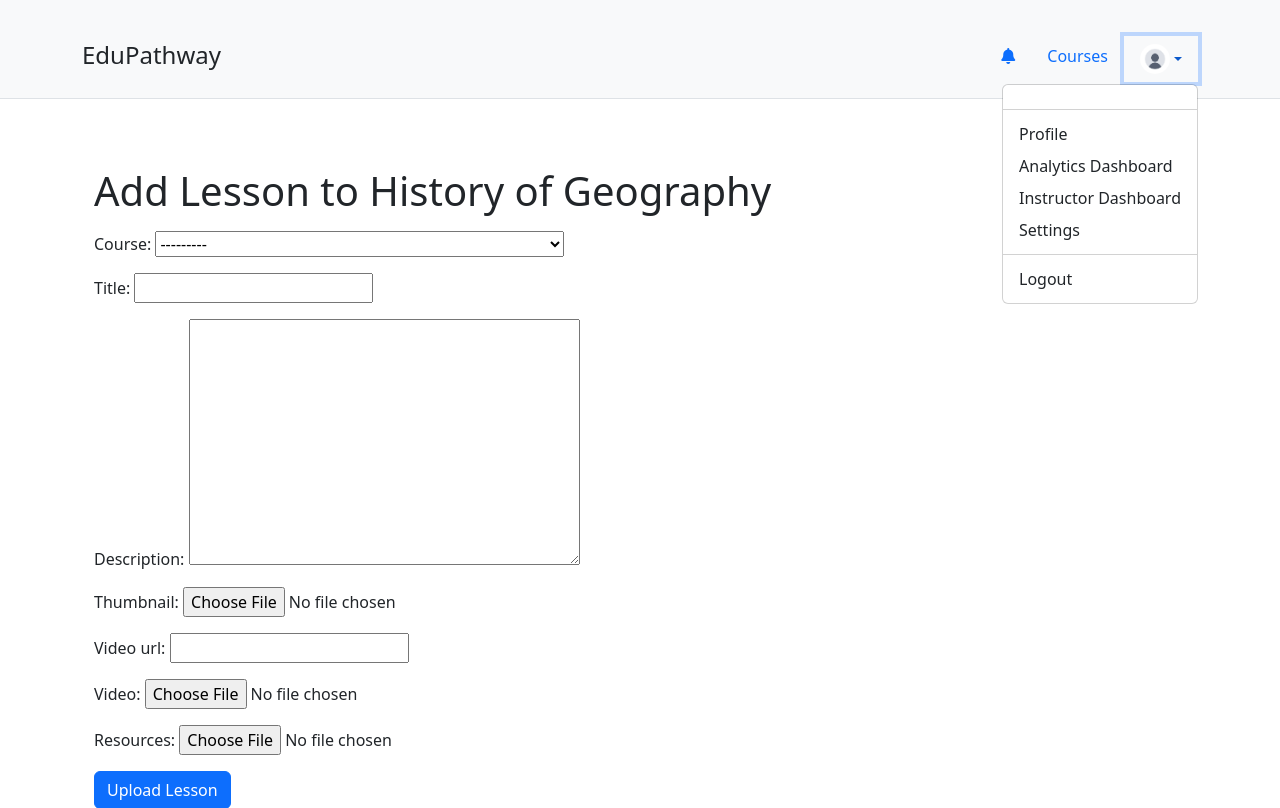
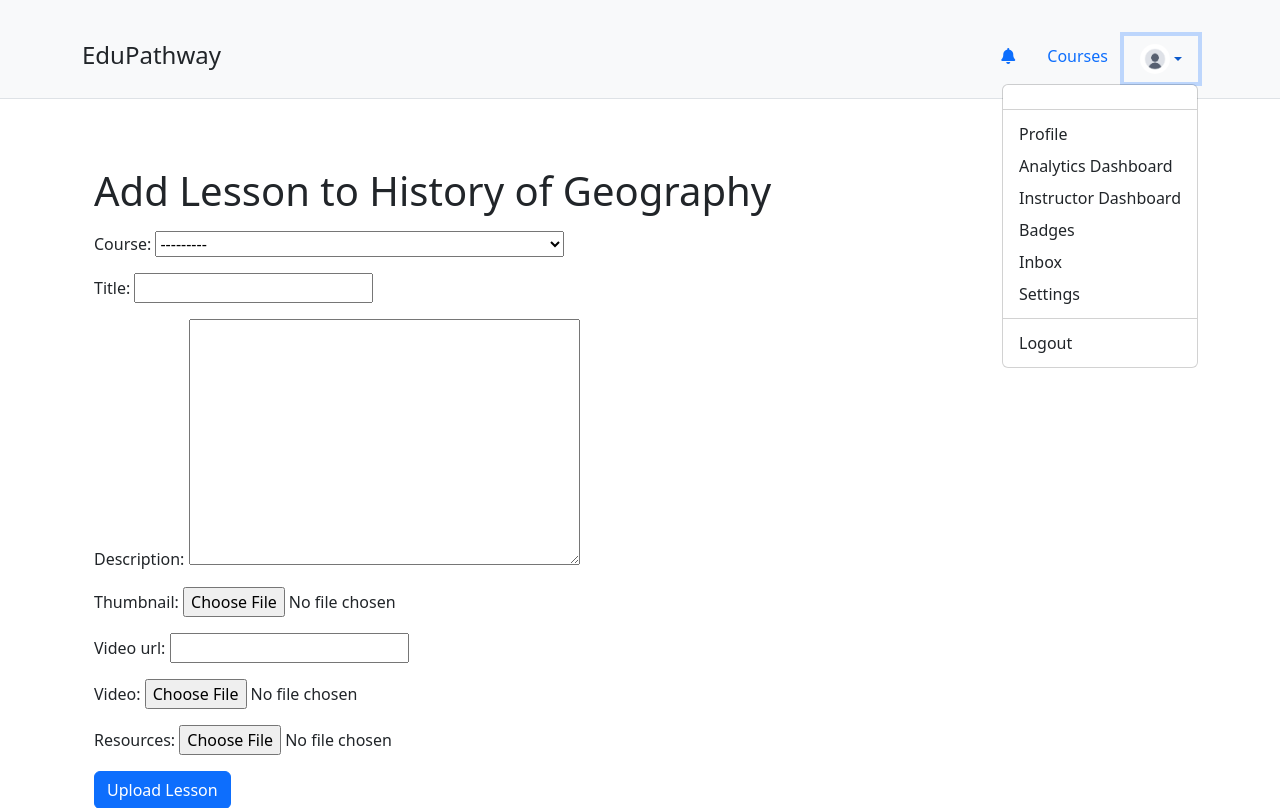
Before and after one commit to Code021-raelle/eduPathway, a Django app: page /course/8/add_lesson/ in a window 1280 px wide, after a click that opens the changed part. Shown: the top 808 px of the page. Run offline with Django 4.2, Linux system fonts and the light colour scheme; a user stored in the database is signed in; data comes from the database, SQL or seed files in the repository; some libraries are stand-ins or nearby versions.

Commit message:
added user badge link to dropdown

```diff
--- a/templates/base.html
+++ b/templates/base.html
@@ -58,6 +58,8 @@
                                 <li><a class="dropdown-item" href="{% url 'user_profile' request.user.username %}">Profile</a></li>
                                 <li><a class="dropdown-item" href="{% url 'analytics_dashboard' %}">Analytics Dashboard</a></li>
                                 <li><a class="dropdown-item" href="{% url 'instructor_dashboard' %}">Instructor Dashboard</a></li>
+                                <li><a class="dropdown-item" href="{% url 'user_badges' %}">Badges</a></li>
+                                <li><a class="dropdown-item" href="{% url 'inbox' %}">Inbox</a></li>
                                 <li><a class="dropdown-item" href="">Settings</a></li>
                                 <li><hr class="dropdown-divider"></li>
                                 <li><a class="dropdown-item" href="{% url 'logout' %}">Logout</a></li>
```
